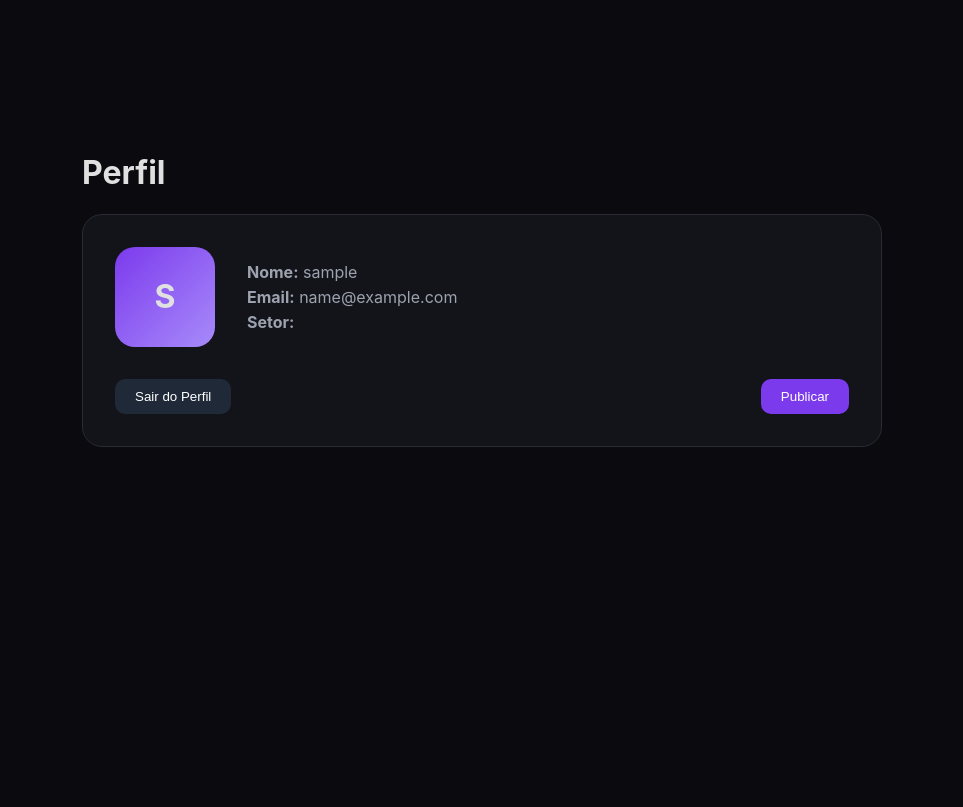
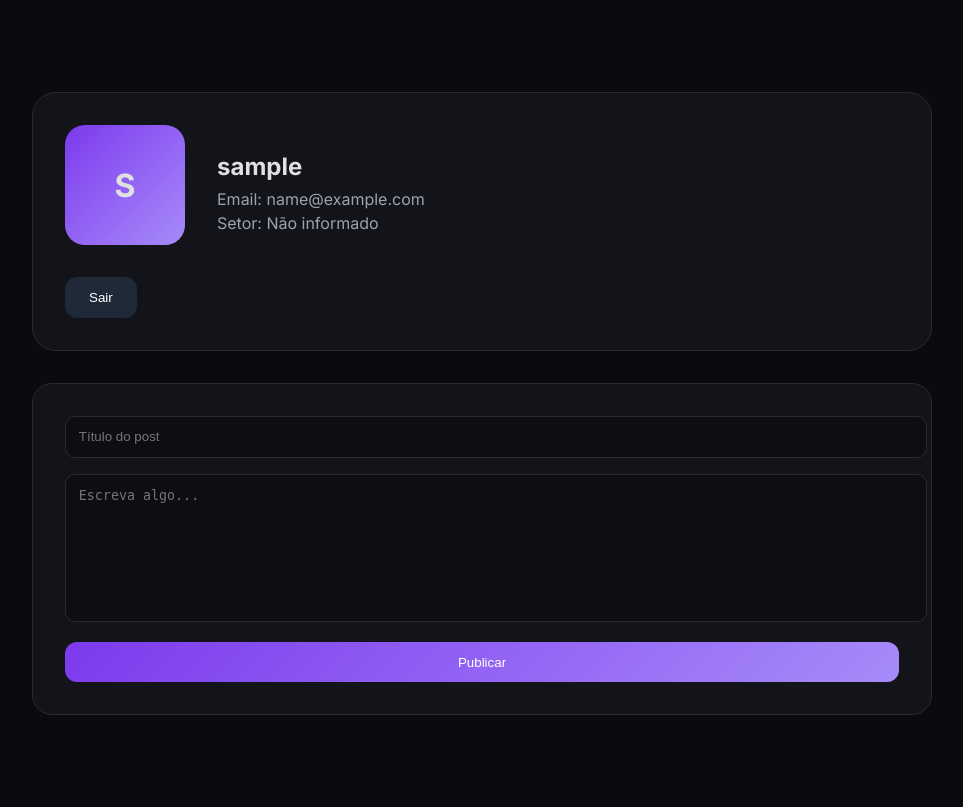
Before and after one commit to AnaCM366/Projeto_Portal_de_Conhecimento, a Django app: page /profile/ in a window 1280 px wide. Shown: the whole page, without its empty margins (158-1121 px from the left). Before the commit the page ends 447 px from the top, so only its background shows below. Run offline with Django 5.2, Linux system fonts and the light colour scheme; the visitor is signed in with stand-in values (Sample User, id 1).

Commit message:
Criação de post via perfil

```diff
--- a/core/views.py
+++ b/core/views.py
@@ -1,32 +1,59 @@
-from django.shortcuts import render
+from django.shortcuts import render, redirect
 from django.http import HttpResponse
 from posts.models import Post
 
+
+# HOME (com posts ordenados)
 def home(request):
-    posts = Post.objects.all().order_by('-criado_em')  # 👈 corrigido
+    posts = Post.objects.all().order_by('-criado_em')
 
     return render(request, "home.html", {
         "posts": posts
     })
 
 
+# LOGIN / LOGOUT (placeholder por enquanto)
 def login_view(request):
     return HttpResponse("Página de Login")
+
 
 def logout_view(request):
     return HttpResponse("Logout realizado")
 
+
 def register_view(request):
     return HttpResponse("Página de Registro")
-# Perfil do usuario alterado para perfil, para evitar conflito com o app users
+
+
+# PERFIL + PUBLICAÇÃO
 def profile_view(request):
+
+    # 🔥 Quando clicar no botão "Publicar"
+    if request.method == "POST":
+        titulo = request.POST.get("titulo")
+        conteudo = request.POST.get("conteudo")
+
+        # validação simples
+        if titulo and conteudo:
+            Post.objects.create(
+                titulo=titulo,
+                conteudo=conteudo,
+                autor=request.user
+            )
+
+            return redirect("/")  # volta pra home
+
     return render(request, "profile.html")
 
+
+# OUTRAS VIEWS
 def about_view(request):
     return HttpResponse("Sobre nós")
+
 
 def contact_view(request):
     return HttpResponse("Contato")
 
+
 def documents(request):
     return HttpResponse("Documentos")
--- a/templates/profile.html
+++ b/templates/profile.html
@@ -3,28 +3,33 @@
 
 <head>
     <meta charset="UTF-8">
+    <meta name="viewport" content="width=device-width, initial-scale=1.0">
     <title>Perfil</title>
 
     {% load static %}
+
+    <link href="https://fonts.googleapis.com/css2?family=Inter:wght@400;500;600;700&display=swap" rel="stylesheet">
 
     <style>
         body {
             font-family: 'Inter', sans-serif;
             background: #0a0a0f;
             color: #e0e0e0;
+            margin: 0;
         }
 
         .container {
-            max-width: 800px;
-            margin: 100px auto;
+            max-width: 900px;
+            margin: 60px auto;
             padding: 2rem;
         }
 
         .profile-card {
             background: #13131a;
             border: 1px solid #2a2a35;
-            border-radius: 20px;
+            border-radius: 24px;
             padding: 2rem;
+            margin-bottom: 2rem;
         }
 
         .profile-header {
@@ -34,8 +39,8 @@
         }
 
         .avatar {
-            width: 100px;
-            height: 100px;
+            width: 120px;
+            height: 120px;
             border-radius: 20px;
             background: linear-gradient(135deg, #7c3aed, #a78bfa);
             display: flex;
@@ -45,20 +50,24 @@
             font-weight: bold;
         }
 
-        .info p {
-            margin: 5px 0;
+        .user-info h2 {
+            margin-bottom: 0.5rem;
+        }
+
+        .user-info p {
+            margin: 4px 0;
             color: #9ca3af;
         }
 
-        .buttons {
-            margin-top: 2rem;
+        .actions {
             display: flex;
             justify-content: space-between;
+            margin-top: 2rem;
         }
 
         .btn {
-            padding: 10px 20px;
-            border-radius: 10px;
+            padding: 0.8rem 1.5rem;
+            border-radius: 12px;
             border: none;
             cursor: pointer;
             font-weight: 500;
@@ -70,8 +79,44 @@
         }
 
         .btn-post {
-            background: #7c3aed;
+            background: linear-gradient(135deg, #7c3aed, #a78bfa);
             color: #fff;
+        }
+
+        .btn:hover {
+            opacity: 0.9;
+        }
+
+        a {
+            text-decoration: none;
+        }
+
+        /* FORMULÁRIO */
+        .post-form {
+            background: #13131a;
+            border: 1px solid #2a2a35;
+            border-radius: 20px;
+            padding: 2rem;
+        }
+
+        .post-form input,
+        .post-form textarea {
+            width: 100%;
+            padding: 0.8rem;
+            margin-bottom: 1rem;
+            border-radius: 10px;
+            border: 1px solid #2a2a35;
+            background: #0d0d12;
+            color: #fff;
+        }
+
+        .post-form textarea {
+            min-height: 120px;
+            resize: none;
+        }
+
+        .post-form button {
+            width: 100%;
         }
     </style>
 </head>
@@ -80,33 +125,48 @@
 
     <div class="container">
 
-        <h1>Perfil</h1>
-
+        <!-- PERFIL -->
         <div class="profile-card">
 
             <div class="profile-header">
+
                 <div class="avatar">
                     {{ user.username|first|upper }}
                 </div>
 
-                <div class="info">
-                    <p><strong>Nome:</strong> {{ user.username }}</p>
-                    <p><strong>Email:</strong> {{ user.email }}</p>
-                    <p><strong>Setor:</strong> {{ user.profile.setor }}</p>
+                <div class="user-info">
+                    <h2>{{ user.username }}</h2>
+                    <p>Email: {{ user.email }}</p>
+
+                    {% if user.profile %}
+                    <p>Setor: {{ user.profile.setor }}</p>
+                    {% else %}
+                    <p>Setor: Não informado</p>
+                    {% endif %}
                 </div>
+
             </div>
 
-            <div class="buttons">
+            <div class="actions">
                 <a href="/logout/">
-                    <button class="btn btn-logout">Sair do Perfil</button>
-                </a>
-
-                <a href="/create-post/">
-                    <button class="btn btn-post">Publicar</button>
+                    <button class="btn btn-logout">Sair</button>
                 </a>
             </div>
 
         </div>
+
+        <!-- FORM DE POST -->
+        <form method="POST" class="post-form">
+            {% csrf_token %}
+
+            <input type="text" name="titulo" placeholder="Título do post" required>
+
+            <textarea name="conteudo" placeholder="Escreva algo..." required></textarea>
+
+            <button type="submit" class="btn btn-post">
+                Publicar
+            </button>
+        </form>
 
     </div>
 
```
